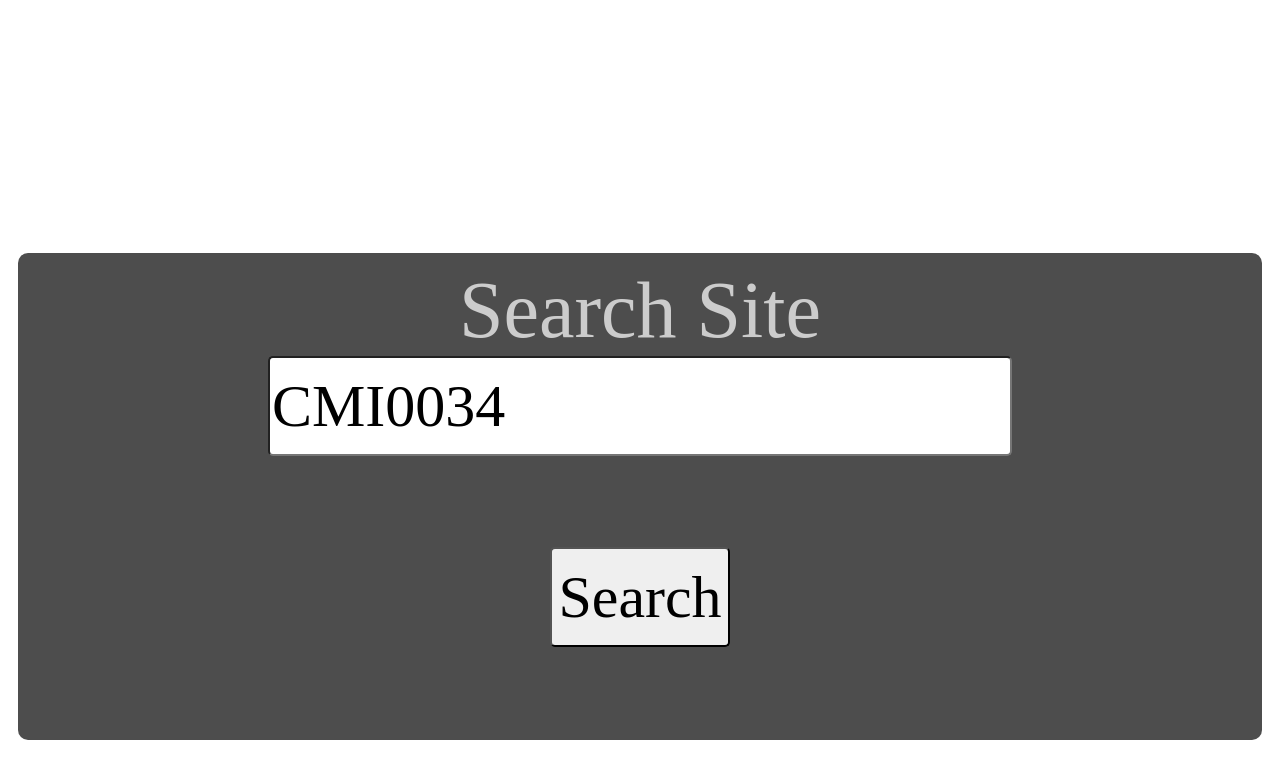
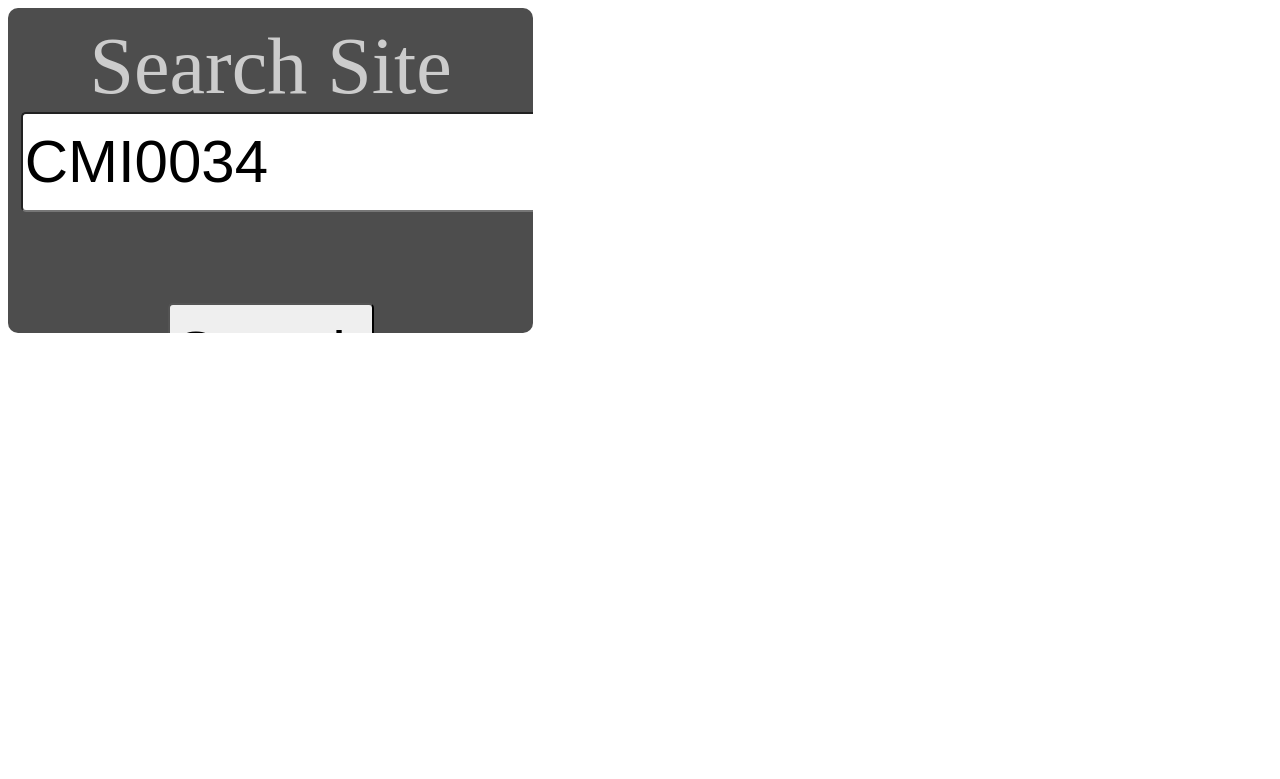
Before and after one commit to Piyasopon/phpsitebot-GG, a PHP site: page /mongo.php in a window 1280 px wide. Shown: the top 779 px of the page. Run offline with PHP 8.4, Linux system fonts and the light colour scheme.

Commit message:
block size

```diff
--- a/mongo.php
+++ b/mongo.php
@@ -6,14 +6,14 @@
 .input{
     height:100px;
     font-size:60px;
-    font-family:"Times New Roman", Times, serif;
     border-radius: 5px;
 }
 .topnav {
   overflow: hidden;
   background-color: rgba(2, 2, 2, 0.7);
   padding:1%;
-  margin:20% 10px 0px 10px ;
+  height:300px;
+  width:500px;
   border-radius: 10px;
 }
 </style>
```
